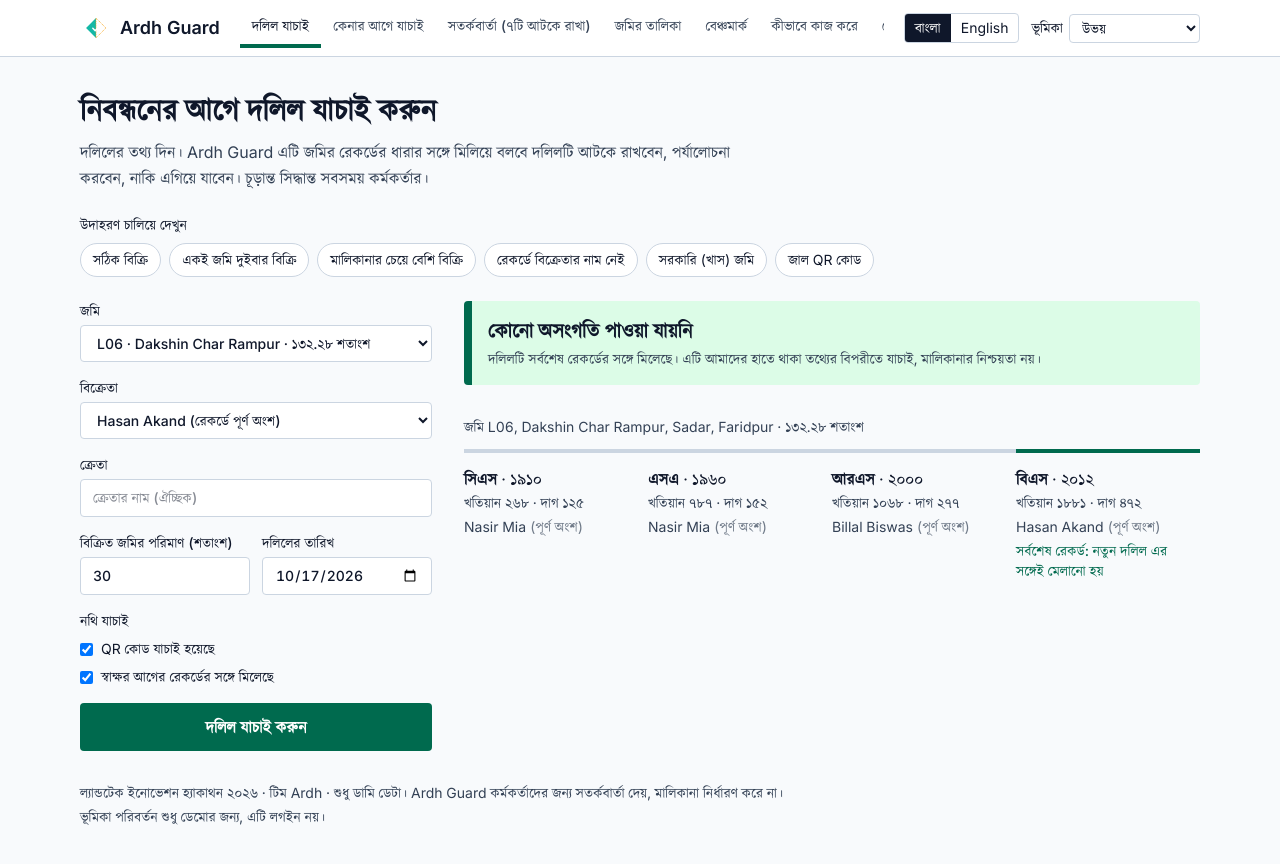
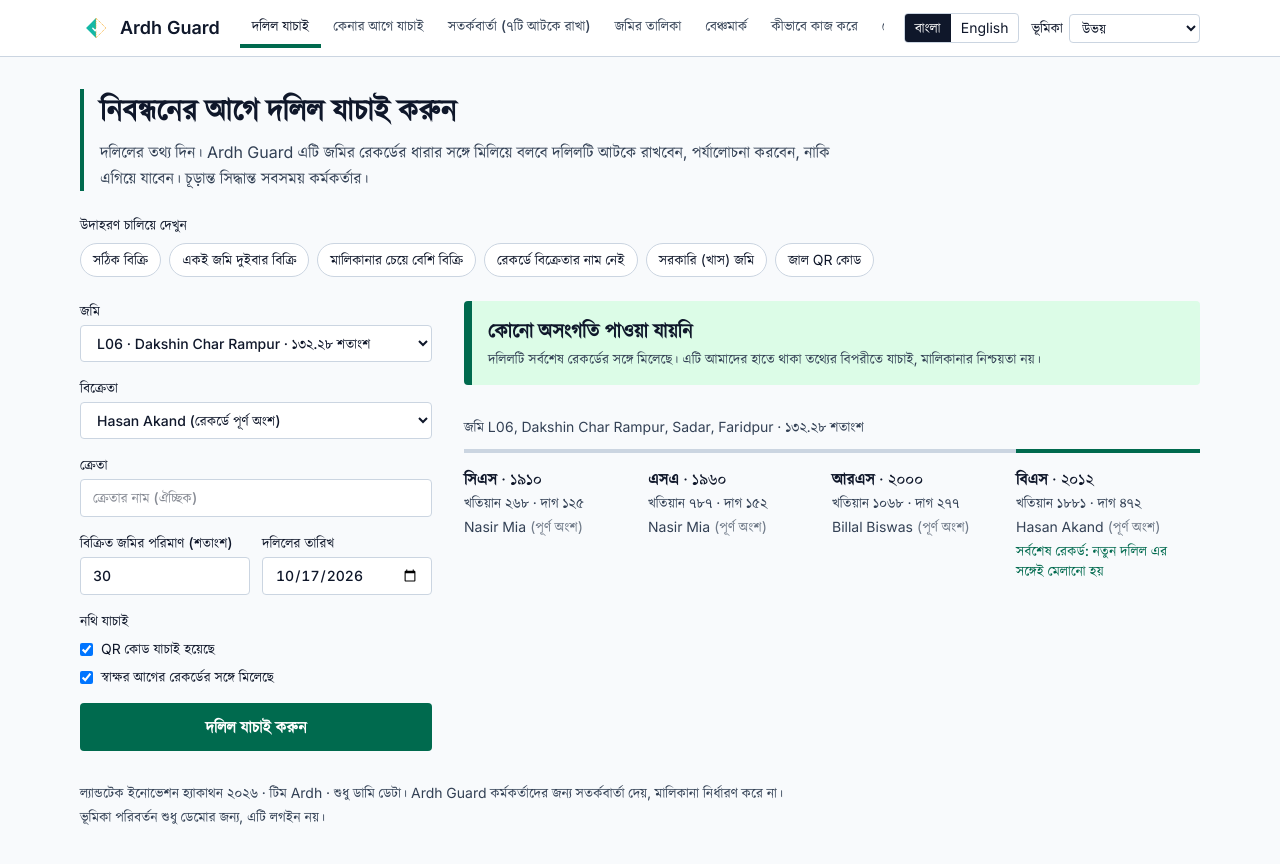
Before and after one commit to mehedyk/LandTech-Innovation-Hackathon-2026, a React (Vite) app: page / in a window 1280 px wide. Shown: the top 864 px of the page. Built offline with nearby package versions, Linux system fonts and the light colour scheme.

Commit message:
refresh ui primitives with updated civic design styling

```diff
--- a/src/components/ui.tsx
+++ b/src/components/ui.tsx
@@ -10,18 +10,18 @@ export const tone: Record<Severity, { edge: string; chip: string; panel: string
 
 export function SeverityChip({ severity }: { severity: Severity }) {
   const { t } = useLang();
-  return <span className={`inline-block whitespace-nowrap rounded px-2 py-0.5 text-sm font-semibold ${tone[severity].chip}`}>{t(`sev.${severity}`)}</span>;
+  return <span className={`inline-block whitespace-nowrap rounded-full px-2.5 py-0.5 text-sm font-semibold ring-1 ring-inset ring-current/25 ${tone[severity].chip}`}>{t(`sev.${severity}`)}</span>;
 }
 
 export function Chip({ children, ok }: { children: ReactNode; ok?: boolean }) {
   const cls = ok === undefined ? 'bg-mist text-body' : ok ? 'bg-brand-soft text-brand' : 'bg-danger-soft text-danger';
-  return <span className={`inline-block whitespace-nowrap rounded px-2 py-0.5 text-sm ${cls}`}>{children}</span>;
+  return <span className={`inline-block whitespace-nowrap rounded-full px-2.5 py-0.5 text-sm ring-1 ring-inset ring-current/20 ${cls}`}>{children}</span>;
 }
 
 export function PageTitle({ title, children }: { title: string; children?: ReactNode }) {
   return (
-    <div className="mb-6 max-w-2xl">
-      <h1 className="text-2xl font-semibold sm:text-3xl">{title}</h1>
+    <div className="mb-6 max-w-3xl border-l-4 border-brand pl-4">
+      <h1 className="text-2xl font-bold sm:text-3xl">{title}</h1>
       {children && <p className="mt-2 leading-relaxed">{children}</p>}
     </div>
   );
```
